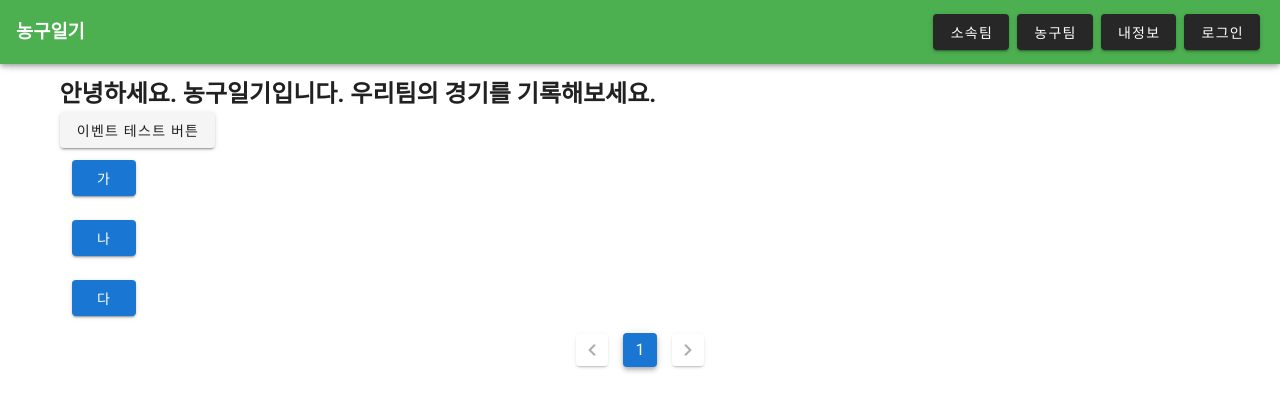
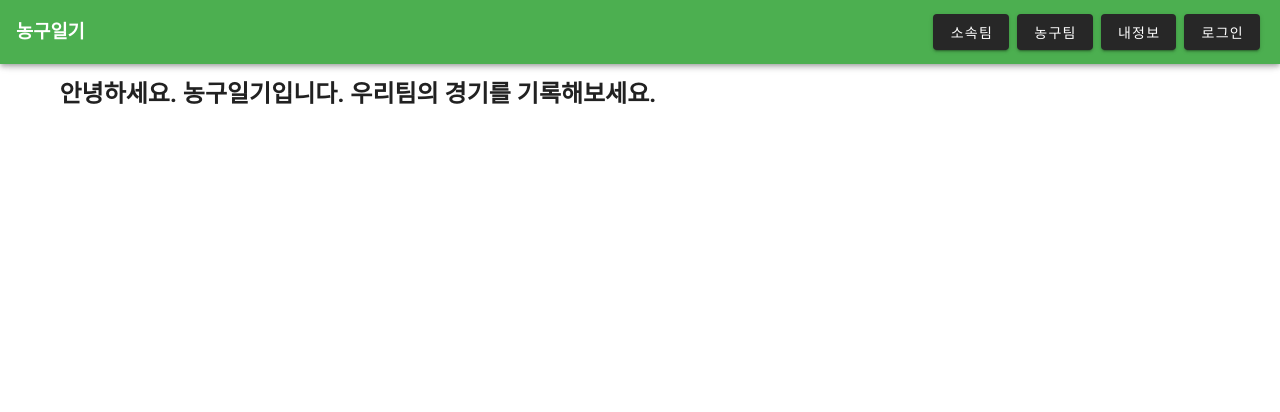
Before and after one commit to Yeo-injun/-basketballDiary-frontend, a Vue app: page / in a window 1280 px wide. Shown: the top 412 px of the page. Built offline with nearby package versions, Linux system fonts and the light colour scheme; no server answers.

Commit message:
[Feat] local 실행환경에서만 AppMain영역에 테스트용 컴포넌트 보여주기

```diff
--- a/src/views/AppMain.vue
+++ b/src/views/AppMain.vue
@@ -7,37 +7,17 @@
 			<h1>환영합니다. {{ loginUserInfo.userId }}님</h1>
 		</div>
 		<!-- 테스트 영역 -->
-		<EventTestComp />
-		<TestSlot :pList="list" :pPagination="pagination" @click-page="onClick">
-			<!-- 하위컴포넌트에서 slot에 할당한 데이터를 상위컴포넌트에서는 data라는 변수명으로 사용한다는 문법 -->
-			<!-- 상위컴포넌트에서 정의한 변수명 다음으로 하위 컴포넌트에서 정의한 변수명을 사용해야 해당 데이터에 접근가능 -->
-			<template v-slot:itemSlot="data">
-				<TestBtn :pBtnName="data.item.name" @do-add="onClick" />
-			</template>
-			<!-- 목록이 존재하지 않을 경우 보여줄 컴포넌트 -->
-			<template v-slot:itemEmptySlot> 검색결과가 없습니다. </template>
-		</TestSlot>
+		<ComponentTest />
 	</v-container>
 </template>
 
 <script>
+	import ComponentTest from '@/views/test/ComponentTestPage.vue';
 	import AuthUtil from '@/common/AuthUtil.js';
-
-	import EventTestComp from '@/components/EventTestComp.vue';
-	import TestSlot from '@/components/list/FramePaginationList.vue';
-	import TestBtn from '@/components/button/FrameAddBtn.vue';
 
 	export default {
 		components: {
-			EventTestComp,
-			TestSlot,
-			TestBtn,
-		},
-		data() {
-			return {
-				list: [{ name: '가' }, { name: '나' }, { name: '다' }],
-				pagination: null,
-			};
+			ComponentTest,
 		},
 		computed: {
 			isLogin() {
@@ -47,14 +27,5 @@
 				return AuthUtil.getAuthUserInfo();
 			},
 		},
-		methods: {
-			onClick() {
-				this.pagination = {
-					pageNo: 2,
-					totalPageCount: 5,
-					totalCount: 0,
-				};
-			},
-		},
 	};
 </script>
--- /dev/null
+++ b/src/views/test/ComponentTestPage.vue
@@ -0,0 +1,45 @@
+<template>
+	<div v-if="this.env == 'local'">
+		<EventTestComp />
+		<TestSlot :pList="list" :pPagination="pagination" @click-page="onClick">
+			<!-- 하위컴포넌트에서 slot에 할당한 데이터를 상위컴포넌트에서는 data라는 변수명으로 사용한다는 문법 -->
+			<!-- 상위컴포넌트에서 정의한 변수명 다음으로 하위 컴포넌트에서 정의한 변수명을 사용해야 해당 데이터에 접근가능 -->
+			<template v-slot:itemSlot="data">
+				<TestBtn :pBtnName="data.item.name" @do-add="onClick" />
+			</template>
+			<!-- 목록이 존재하지 않을 경우 보여줄 컴포넌트 -->
+			<template v-slot:itemEmptySlot> 검색결과가 없습니다. </template>
+		</TestSlot>
+	</div>
+</template>
+
+<script>
+	import EventTestComp from '@/components/EventTestComp.vue';
+	import TestSlot from '@/components/list/FramePaginationList.vue';
+	import TestBtn from '@/components/button/FrameAddBtn.vue';
+
+	export default {
+		components: {
+			EventTestComp,
+			TestSlot,
+			TestBtn,
+		},
+		data() {
+			return {
+				// 실행 환경 확인
+				env: process.env.NODE_ENV,
+				list: [{ name: '가' }, { name: '나' }, { name: '다' }],
+				pagination: null,
+			};
+		},
+		methods: {
+			onClick() {
+				this.pagination = {
+					pageNo: 2,
+					totalPageCount: 5,
+					totalCount: 0,
+				};
+			},
+		},
+	};
+</script>
```
